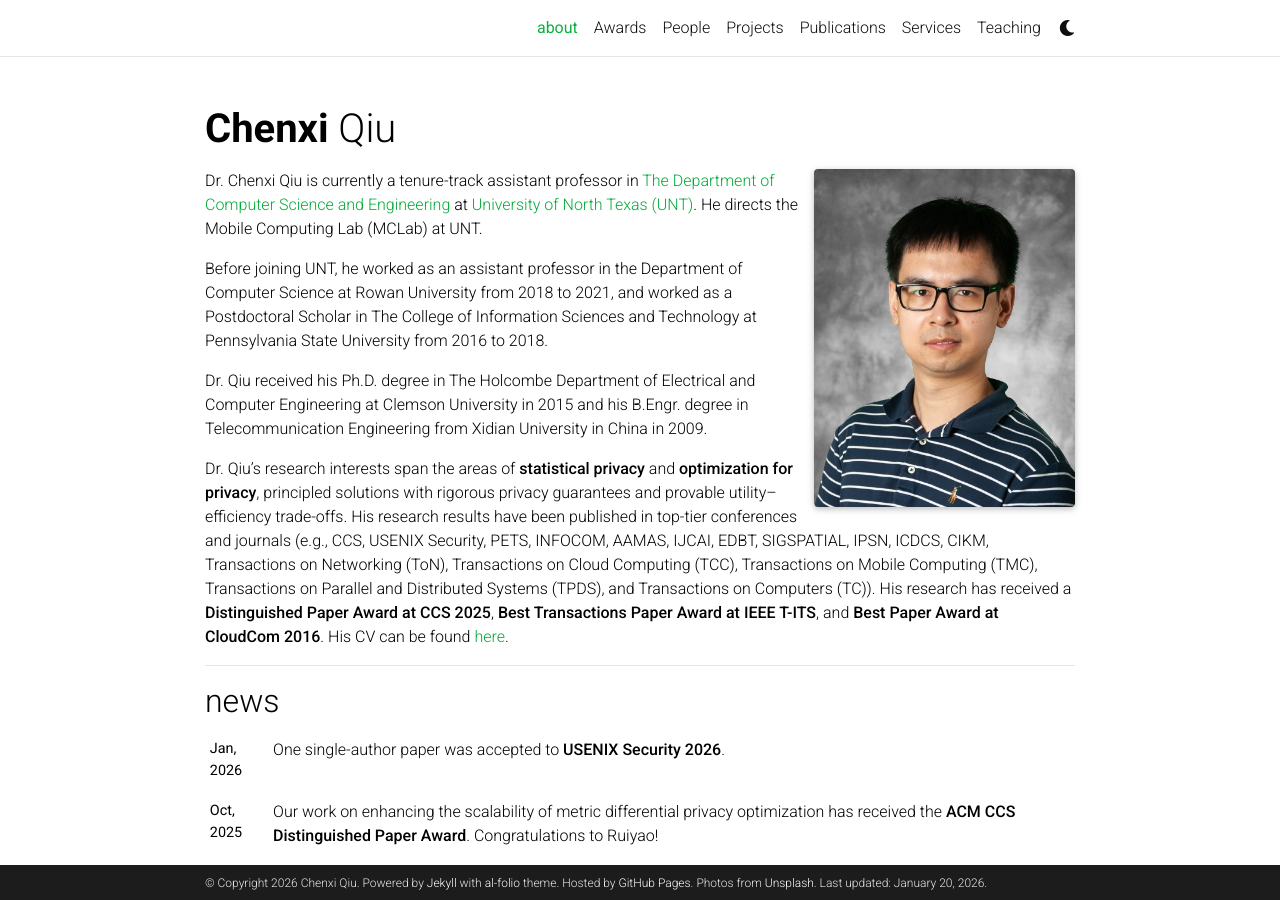
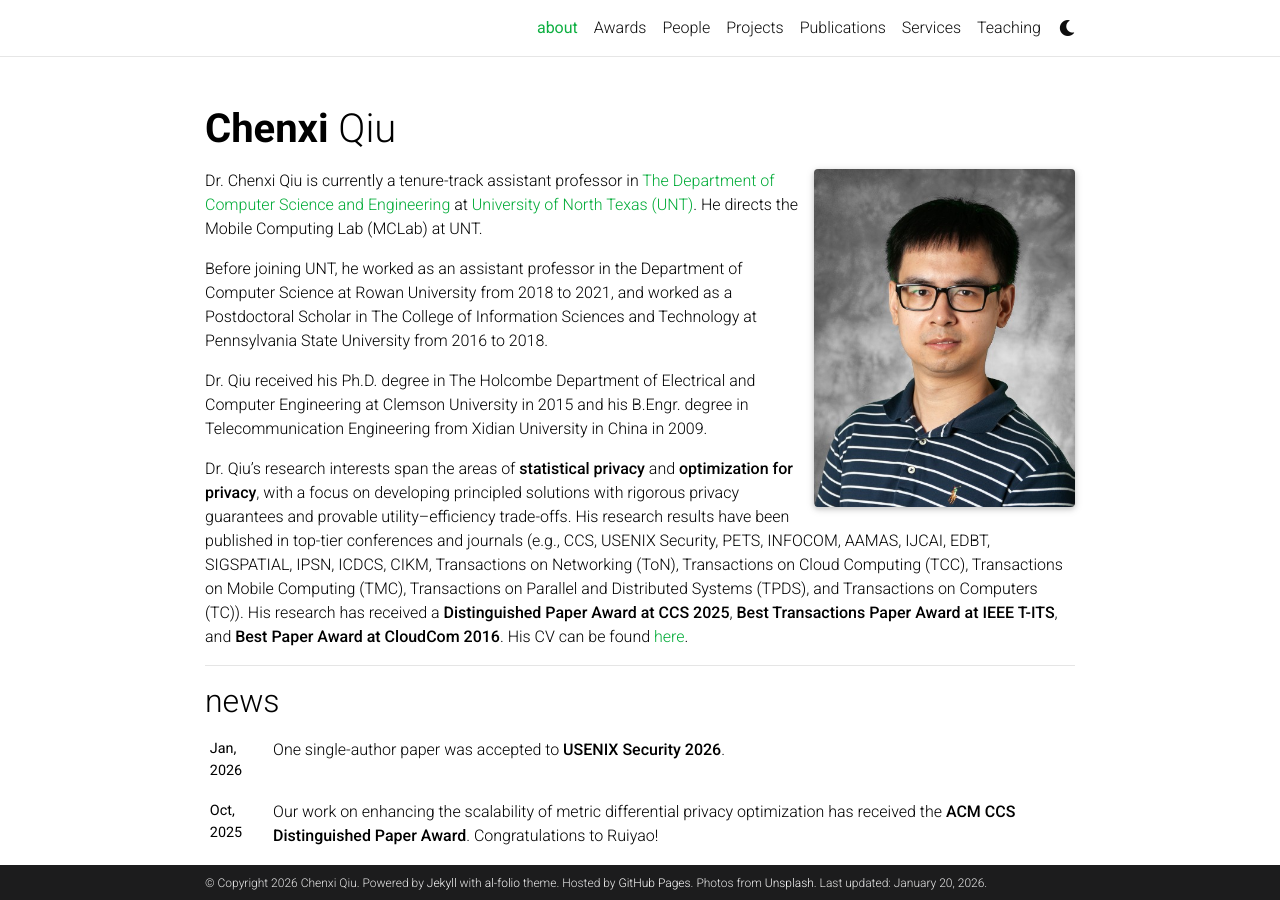
Before and after one commit to chenxiunt/chenxiunt.github.io, a Jekyll site: the page built from _pages/about.md, in a window 1280 px wide and 900 px high. Built offline with Jekyll 4.4.1, drawn with Linux system fonts in a browser that asks for light colours; full-size pictures stand in for the smaller copies a plugin makes; comment, search, counter and statistics services are not loaded; a style sheet for code colours, icons or effects is not loaded.

Commit message:
Update about.md

```diff
--- a/_pages/about.md
+++ b/_pages/about.md
@@ -20,7 +20,7 @@ Before joining UNT, he worked as an assistant professor in the Department of Com
 
 Dr. Qiu received his Ph.D. degree in The Holcombe Department of Electrical and Computer Engineering at Clemson University in 2015 and his B.Engr. degree in Telecommunication Engineering from Xidian University in China in 2009.
 
-Dr. Qiu's research interests span the areas of **statistical privacy** and **optimization for privacy**, principled solutions with rigorous privacy guarantees and provable utility–efficiency trade-offs. His research results have been published in top-tier conferences and journals (e.g., CCS, USENIX Security, PETS, INFOCOM, AAMAS, IJCAI, EDBT, SIGSPATIAL, IPSN, ICDCS, CIKM, Transactions on Networking (ToN), Transactions on Cloud Computing (TCC), Transactions on Mobile Computing (TMC), Transactions on Parallel and Distributed Systems (TPDS), and Transactions on Computers (TC)). His research has received a **Distinguished Paper Award at CCS 2025**, **Best Transactions Paper Award at IEEE T-ITS**, and **Best Paper Award at CloudCom 2016**. His CV can be found [here](https://github.com/chenxiunt/chenxiunt.github.io/blob/master/assets/pdf/CV.pdf).
+Dr. Qiu's research interests span the areas of **statistical privacy** and **optimization for privacy**, with a focus on developing principled solutions with rigorous privacy guarantees and provable utility–efficiency trade-offs. His research results have been published in top-tier conferences and journals (e.g., CCS, USENIX Security, PETS, INFOCOM, AAMAS, IJCAI, EDBT, SIGSPATIAL, IPSN, ICDCS, CIKM, Transactions on Networking (ToN), Transactions on Cloud Computing (TCC), Transactions on Mobile Computing (TMC), Transactions on Parallel and Distributed Systems (TPDS), and Transactions on Computers (TC)). His research has received a **Distinguished Paper Award at CCS 2025**, **Best Transactions Paper Award at IEEE T-ITS**, and **Best Paper Award at CloudCom 2016**. His CV can be found [here](https://github.com/chenxiunt/chenxiunt.github.io/blob/master/assets/pdf/CV.pdf).
 
 <!--To prospective students: Multiple research assistant positions are available. I am looking for self-motivated students with a keen interest in algorithm design, mathematical modeling, and optimization. If you are interested, please e-mail me with your CV and transcripts. -->
 
```
